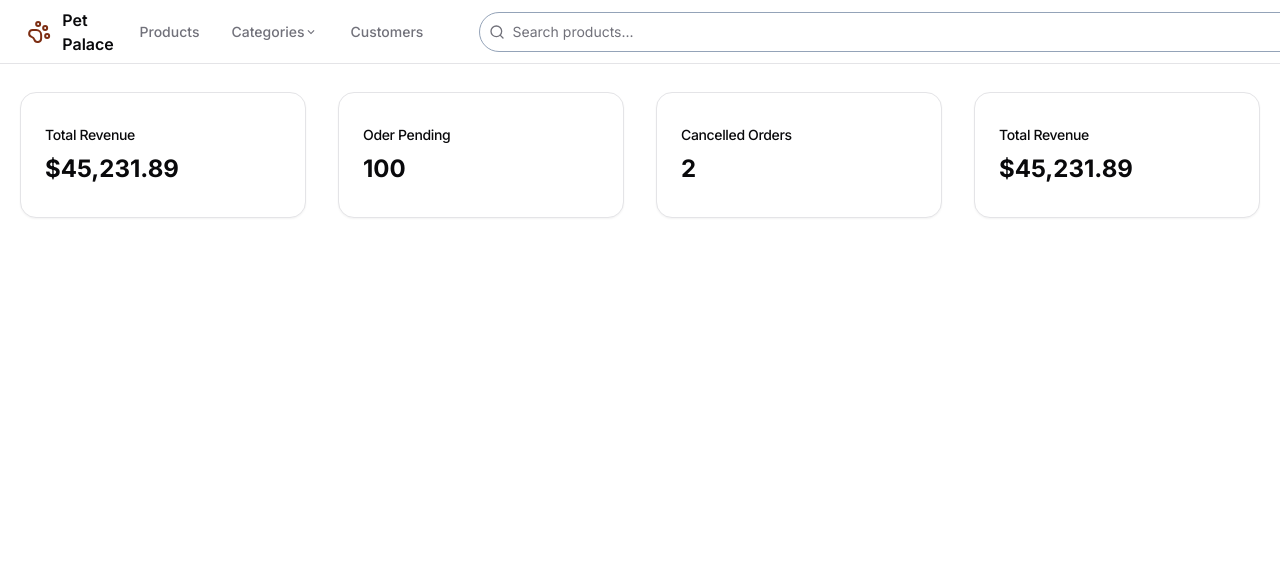
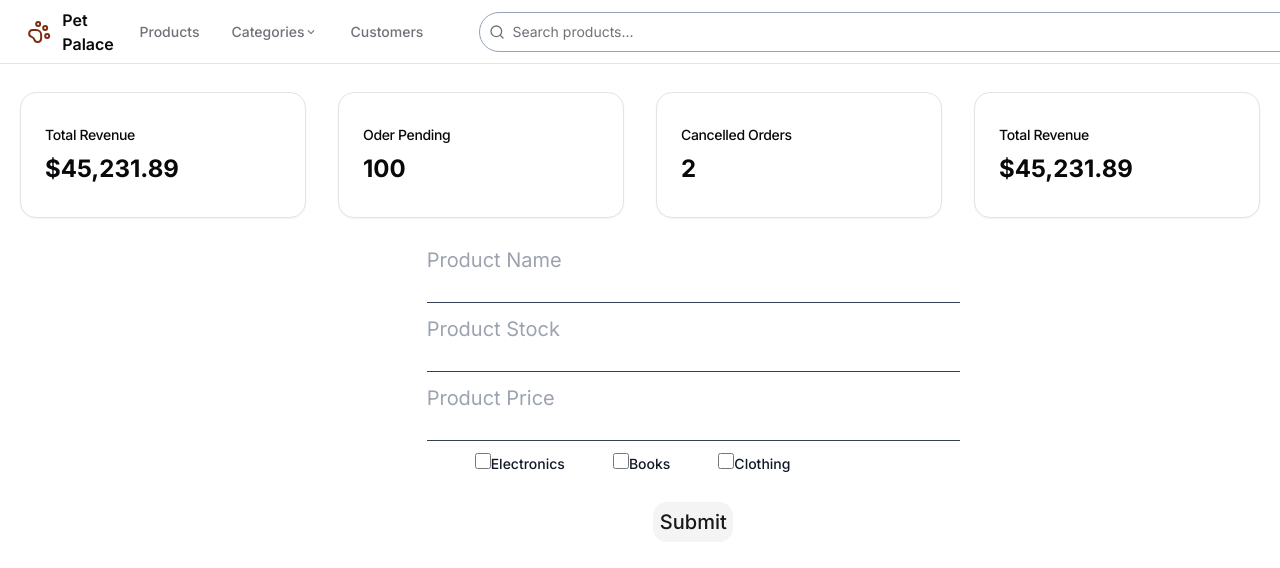
Before and after one commit to 1234bhaskar/Pet-Palace, a Next.js app in the folder client/: page /seller in a window 1280 px wide. Shown: the top 568 px of the page. Built offline with nearby package versions, Linux system fonts and the light colour scheme; no server answers.

Commit message:
seller page form

```diff
--- a/client/package.json
+++ b/client/package.json
@@ -17,6 +17,7 @@
     "@radix-ui/react-dropdown-menu": "^2.1.1",
     "@radix-ui/react-label": "^2.1.0",
     "@radix-ui/react-navigation-menu": "^1.2.0",
+    "@radix-ui/react-radio-group": "^1.2.0",
     "@radix-ui/react-slot": "^1.1.0",
     "@radix-ui/react-tabs": "^1.1.0",
     "@radix-ui/react-toast": "^1.2.1",
--- a/client/src/app/seller/page.tsx
+++ b/client/src/app/seller/page.tsx
@@ -3,18 +3,37 @@ import { CardComponent } from "@/components/card/page";
 import { Dashboard } from "@/components/navbarcom/testing";
 import { FC } from "react";
 import { useGetCurrentUser } from "../../../hooks/user";
+import CategoryCheckboxes from "@/components/radioButton/page";
 
-export default function ProductPage(){
-    const {user}=useGetCurrentUser()
-    return(
+interface Category {
+    id?: number;
+    name: string;
+}
+
+const categories: Category[] = [
+    { id: 1, name: "Electronics" },
+    { id: 2, name: "Books" },
+    { id: 3, name: "Clothing" },
+];
+
+export default function ProductPage() {
+
+    const { user } = useGetCurrentUser();
+
+    return (
         <div className="flex flex-col gap-7">
-            <Dashboard name={user?.firstName as string}/>
+            <Dashboard name={user?.firstName as string} />
             <div className="grid gap-4 md:grid-cols-2 md:gap-8 lg:grid-cols-4 mx-5">
-                <CardComponent title="Total Revenue" content="$45,231.89"/>
-                <CardComponent title="Oder Pending" content="100"/>
-                <CardComponent title="Cancelled Orders" content="2"/>
-                <CardComponent title="Total Revenue" content="$45,231.89"/>
+                <CardComponent title="Total Revenue" content="$45,231.89" />
+                <CardComponent title="Oder Pending" content="100" />
+                <CardComponent title="Cancelled Orders" content="2" />
+                <CardComponent title="Total Revenue" content="$45,231.89" />
+            </div>
+            <div>
+                <CategoryCheckboxes
+                    categories={categories}
+                />
             </div>
         </div>
-    )
+    );
 }
--- /dev/null
+++ b/client/src/components/radioButton/page.tsx
@@ -0,0 +1,106 @@
+import React, { useState } from "react";
+import { Button } from "../ui/button";
+
+interface Category {
+    id?: number;
+    name: string;
+}
+
+interface CategoryCheckboxesProps {
+    categories: Category[];
+}
+
+const CategoryCheckboxes: React.FC<CategoryCheckboxesProps> = ({ categories }) => {
+    const [selectedCategories, setSelectedCategories] = useState<Category[]>([]);
+    const [selectedCategoriesName, setselectedCategoriesName] = useState<Category[]>([]);
+    const [productName, setProductName] = useState<string>("");
+    const [productPrice, setProductPrice] = useState<string>("");
+    const [productStock, setProductStock] = useState<string>("");
+
+    const handleCategoryChange = (event: React.ChangeEvent<HTMLInputElement>) => {
+        const categoryId = parseInt(event.target.value, 10);
+        const category = categories.find((c) => c.id === categoryId);
+
+        if (category) {
+            const isSelected = selectedCategories.some((c) => c.id === categoryId);
+
+            let updatedCategories;
+            if (isSelected) {
+                // Remove the category if it's already selected
+                updatedCategories = selectedCategories.filter(
+                    (c) => c.id !== categoryId
+                );
+            } else {
+                // Add the category if it's not selected
+                updatedCategories = [...selectedCategories, category];
+            }
+
+            // Map to get only the names
+            const categoryNames = updatedCategories.map(c => ({ name: c.name }));
+
+            setSelectedCategories(updatedCategories);
+            setselectedCategoriesName(categoryNames);
+        }
+    };
+
+
+    const handleButton = () => {
+        console.log("Selected Categories:", selectedCategoriesName);
+        console.log("Product Name:", productName);
+        console.log("Product Price:", productPrice);
+        console.log("Product Stock:", productStock);
+    };
+
+    return (
+        <div className="md:grid md:grid-cols-12">
+            <div className="col-span-4"></div>
+            <div className="flex flex-col gap-3 md:col-span-5">
+                <textarea
+                    value={productName}
+                    placeholder="Product Name"
+                    rows={2}
+                    onChange={(e) => setProductName(e.target.value)}
+                    className="border-b border-slate-700 text-xl resize-none focus:outline-none focus:border-blue-500"
+                ></textarea>
+                <textarea
+                    value={productStock}
+                    placeholder="Product Stock"
+                    rows={2}
+                    onChange={(e) => setProductStock(e.target.value)}
+                    className="border-b border-slate-700 text-xl resize-none focus:outline-none focus:border-blue-500"
+                ></textarea>
+                <textarea
+                    value={productPrice}
+                    placeholder="Product Price"
+                    rows={2}
+                    onChange={(e) => setProductPrice(e.target.value)}
+                    className="border-b border-slate-700 text-xl resize-none focus:outline-none focus:border-blue-500"
+                ></textarea>
+                <div className="flex flex-wrap">
+                    {categories.map((category) => (
+                        <div key={category.id} className="flex items-center mb-4 ml-10">
+                            <label className="ms-2 text-sm font-medium text-gray-900 dark:text-gray-300">
+                                <input
+                                    type="checkbox"
+                                    value={category.id}
+                                    checked={selectedCategories.some((c) => c.id === category.id)}
+                                    onChange={handleCategoryChange}
+                                    className="w-4 h-4 text-blue-600 bg-gray-100 border-gray-300 rounded-lg focus:ring-blue-500 dark:focus:ring-blue-600 dark:ring-offset-gray-800 focus:ring-2 dark:bg-gray-700 dark:border-gray-600"
+                                />
+                                {category.name}
+                            </label>
+                        </div>
+                    ))}
+                </div>
+                <div className="flex justify-center">
+                    <Button variant="secondary" onClick={handleButton} className="w-[15%] text-xl">
+                        Submit
+                    </Button>
+                </div>
+            </div>
+            <div className="col-span-3"></div>
+        </div>
+    );
+};
+
+export default CategoryCheckboxes;
```
Also changed, not shown: 1 other file (tests, documents, lock files or other folders).
